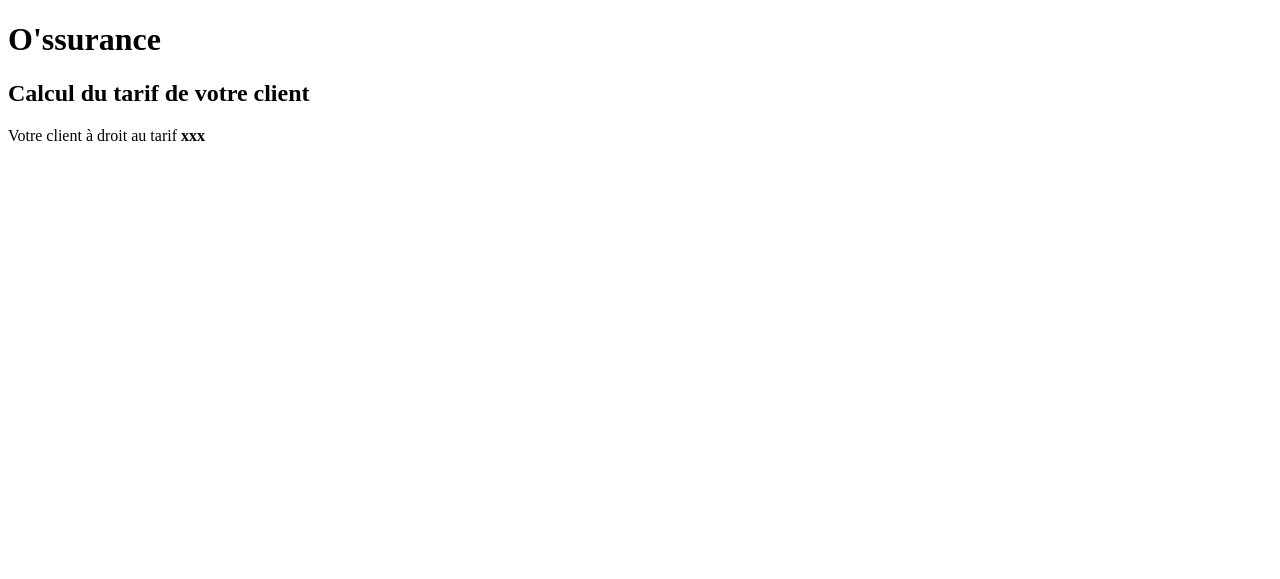
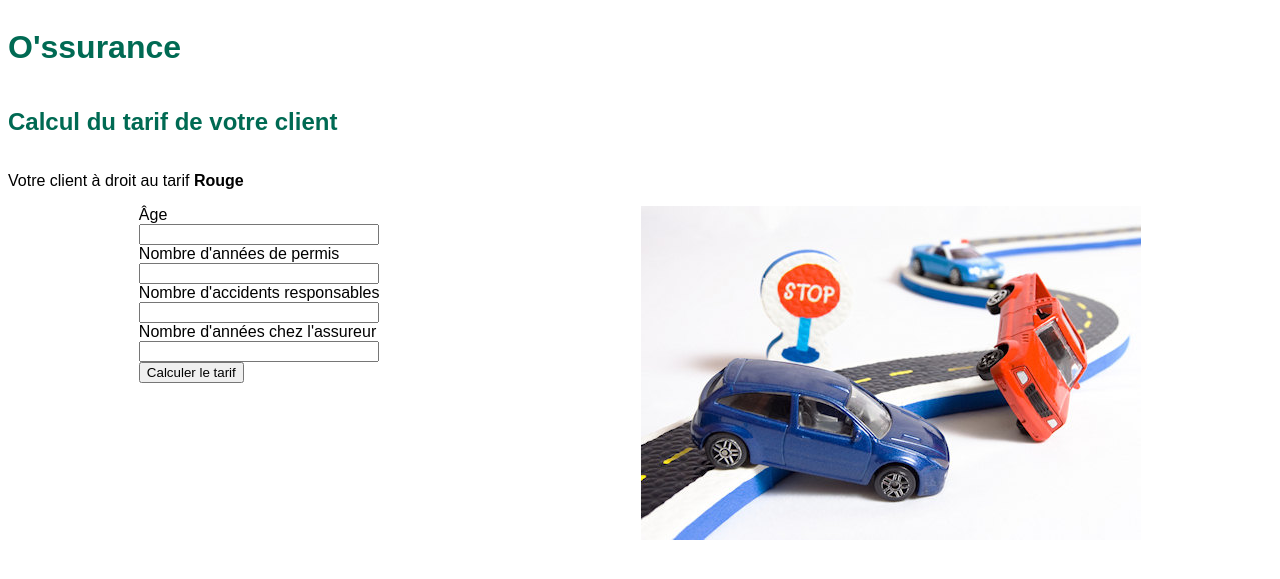
Before and after one commit to ogasphere-portfolio/challenge-formulaires-GET-POST, a PHP site: page / in a window 1280 px wide. Shown: the top 579 px of the page. Run offline with PHP 8.4, Linux system fonts and the light colour scheme.

Commit message:
Challenge n°2 terimé, il reste les bonus à finir

```diff
--- a/01-Challenge-Permis/index.php
+++ b/01-Challenge-Permis/index.php
@@ -42,9 +42,7 @@
                 on affiche le nom et le prénom de la personne qui souhaite s'inscrire. -->
                 <?php
                     if (!empty($_GET)) {
-
                         echo $_GET['firstname'] .' '.  $_GET['lastname'];
-
                     }else {
                        echo ('-');
                     }
@@ -68,7 +66,7 @@
 
                         if ($_GET['age'] <16) {
 
-                           echo "Trop jeune pour s'inscrire";
+                            echo "Trop jeune pour s'inscrire";
 
                         } else if ($_GET['age'] >=16 && $_GET['age'] <=18) {
 
--- /dev/null
+++ b/02-Challenge-Assurances/css/style.css
@@ -0,0 +1,37 @@
+/* - Font : `Roboto 400 et 900`
+- Image fournie dans le repo pour illustrer
+- Couleurs pour les titres : `#006a53`
+- Une couleur par palier, à rendre dynamique via CSS : `grey`, `red`, `orange`, `green`, `blue`. */
+
+h1,
+h2 {
+   color: #006a53;
+}
+
+body{
+    font-family:Arial, Helvetica, sans-serif;
+    display: flex;
+    flex-direction: column;
+    justify-content: space-between;
+
+}
+
+.form{
+  display: flex;
+  flex: 1 1 0;
+  flex-direction: column;
+  justify-content: space-between;
+
+}
+
+.left{
+    display: flex;
+    justify-content: space-around;
+    flex-wrap: wrap;
+
+}
+
+.right{
+  flex: 1 1 0;
+
+}
--- a/02-Challenge-Assurances/index.php
+++ b/02-Challenge-Assurances/index.php
@@ -3,9 +3,21 @@
 	<head>
 		<meta charset="utf-8">
 		<title>O'ssurance</title>
+		<link rel="stylesheet" href="../02-Challenge-Assurances/css/style.css">
 	</head>
 	<body>
 		<?php
+
+		$reponse= [
+			'Refus d\'assurer',
+			'Rouge',
+			'Orange',
+			'Vert',
+			'Bleu',
+
+		];
+		$index = 1 ; // correspond au palier qui sera affiché
+		$palier = $reponse[$index] ;
 
 		// 1. Créer un formulaire HTML demandant les informations nécessaires au calcul
 		// 2. Après soumission du formulaire, créer les variables qui vont contenir les informations du client
@@ -13,13 +25,78 @@
 		// 4. Afficher le résultat, par ex. "Votre client a droit au tarif Vert"
 		// Bonus 1. Afficher le résultat de trois manières différentes : via `if` & `elseif` ou bien `switch` ou bien `array()`
 		// Bonus 2. fioritures graphiques
+		if (!empty($_POST)) {
 
+			// - Par défaut, tout le monde entre au palier 1 (tarif Rouge)
+			// - Le nombre d'accidents réduit d'autant le nombre de paliers
+			// - Un permis de plus de 2 ans augmente le palier d'un niveau
+			// - Un âge de plus de 25 ans augmente le palier d'un niveau
+			// - Une ancienneté de plus de 5 ans augmente le palier d'un niveau, si le conducteur n'est pas déjà refusé
+
+
+
+			$index=$index+$_POST['nbAccidents'] ;
+
+			if ($_POST['anciennete_Permis']>=2) {
+				$index++;
+			}
+
+			if ($_POST['age']>=25) {
+				$index++;
+			}else {
+				$index--;
+			}
+
+			if ($_POST['anciennete_Assureur']>=5 && $index>0) {
+				$index++;
+			}
+
+			$palier = $reponse[$index] ;
+
+			?>
+
+
+			<?php
+		};
 		?>
 
 		<h1>O'ssurance</h1>
 		<h2>Calcul du tarif de votre client</h2>
 
-		<p>Votre client à droit au tarif <strong>xxx</strong></p>
+		<p>Votre client à droit au tarif <strong><?=$palier?></strong></p>
 
+			<div class="left">
+
+				<!-- création d'un formulaire
+				La balise <form></form> est indispensable -->
+
+				<form action="" method="post">
+					<div class="form">
+
+
+						<label for="age">Âge</label>
+						<input type="number" name="age" id="age" required>
+
+						<label for="anciennete_Permis">Nombre d'années de permis</label>
+						<input type="number" name="anciennete_Permis" id="anciennete_Permis" required>
+
+
+						<label for="nbAccidents">Nombre d'accidents responsables</label>
+						<input type="number" name="nbAccidents" id="nbAccidents" required>
+
+						<label for="anciennete_Assureur">Nombre d'années chez l'assureur</label>
+						<input type="number" name="anciennete_Assureur" id="anciennete_Assureur" required>
+
+						<div class="button">
+						<button type="submit">Calculer le tarif</button>
+					</div>
+
+				</form>
+
+			</div class="right">
+				<img src="../02-Challenge-Assurances/images/voitures.jpg" alt="voiture">
+
+			</div>
+      	</div>
 	</body>
 </html>
```
